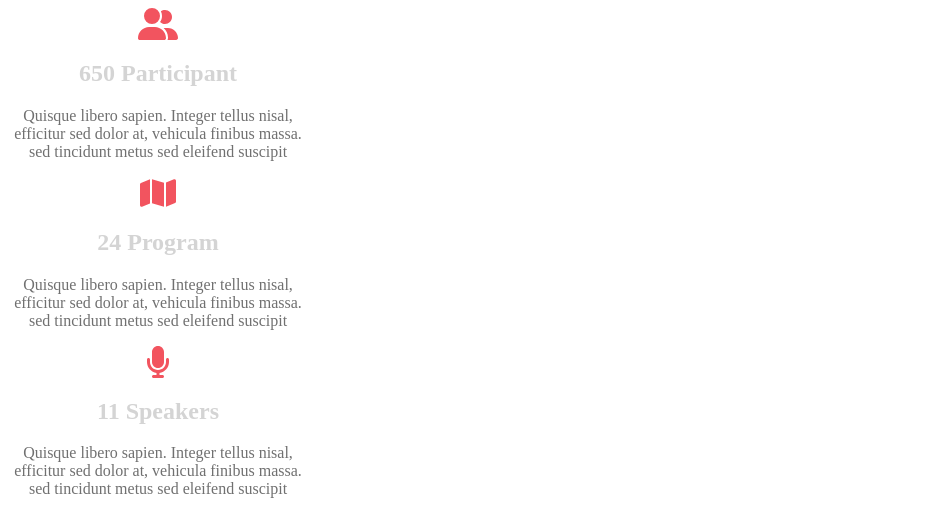
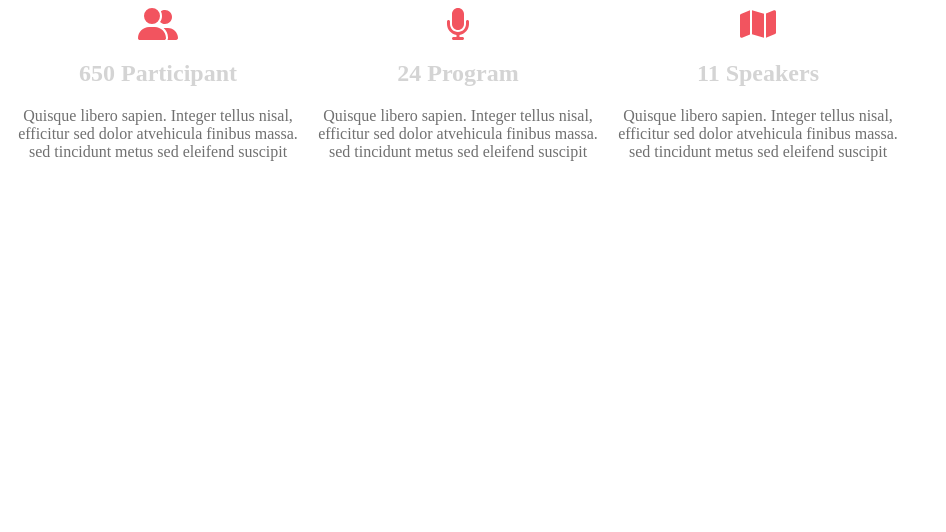
Before and after one commit to mohammedsaad1/New-Event-React, a React (Create React App) app: page / in a window 1280 px wide. Shown: the top 532 px of the page, without its empty margins (0-946 px from the left). Built offline with nearby package versions, Linux system fonts and the light colour scheme.

Commit message:
make rusable component of news section

```diff
--- a/src/App.js
+++ b/src/App.js
@@ -1,31 +1,20 @@
 import { Overview } from "./design-system/Components/Overview/Overview";
-import {
-  faUserGroup,
-  faMicrophone,
-  faMap,
-} from "@fortawesome/free-solid-svg-icons";
-
+import DataView from "./design-system/Components/Overview/Data";
 function App() {
   return (
     <div className="App">
-      <Overview
-        icon={faUserGroup}
-        title="650 Participant"
-        Children=" Quisque libero sapien. Integer tellus nisal, efficitur sed dolor at,
-      vehicula finibus massa. sed tincidunt metus sed eleifend suscipit"
-      />
-      <Overview
-        icon={faMap}
-        title="24 Program"
-        Children=" Quisque libero sapien. Integer tellus nisal, efficitur sed dolor at,
-      vehicula finibus massa. sed tincidunt metus sed eleifend suscipit"
-      />
-      <Overview
-        icon={faMicrophone}
-        title="11 Speakers"
-        Children=" Quisque libero sapien. Integer tellus nisal, efficitur sed dolor at,
-      vehicula finibus massa. sed tincidunt metus sed eleifend suscipit"
-      />
+      <div style={{ display: "flex" }}>
+        {DataView.map((item) => {
+          return (
+            <Overview
+              icon={item.icon}
+              title={item.title}
+              Children={item.description}
+              key={item.id}
+            />
+          );
+        })}
+      </div>
     </div>
   );
 }
--- /dev/null
+++ b/src/design-system/Components/Overview/Data.jsx
@@ -0,0 +1,29 @@
+import {
+  faUserGroup,
+  faMicrophone,
+  faMap,
+} from "@fortawesome/free-solid-svg-icons";
+const dataView = [
+  {
+    id: 1,
+    icon: faUserGroup,
+    title: "650 Participant",
+    description:
+      " Quisque libero sapien. Integer tellus nisal, efficitur sed dolor atvehicula finibus massa. sed tincidunt metus sed eleifend suscipit",
+  },
+  {
+    id: 2,
+    icon: faMicrophone,
+    title: "24 Program",
+    description:
+      " Quisque libero sapien. Integer tellus nisal, efficitur sed dolor atvehicula finibus massa. sed tincidunt metus sed eleifend suscipit",
+  },
+  {
+    id: 1,
+    icon: faMap,
+    title: "11 Speakers",
+    description:
+      " Quisque libero sapien. Integer tellus nisal, efficitur sed dolor atvehicula finibus massa. sed tincidunt metus sed eleifend suscipit",
+  },
+];
+export default dataView;
```
